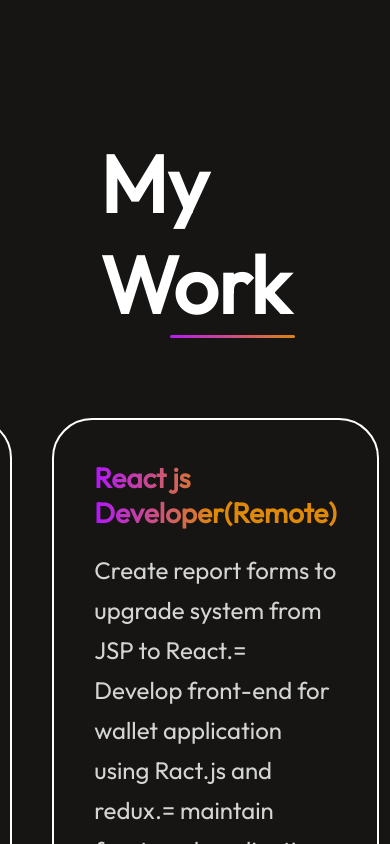
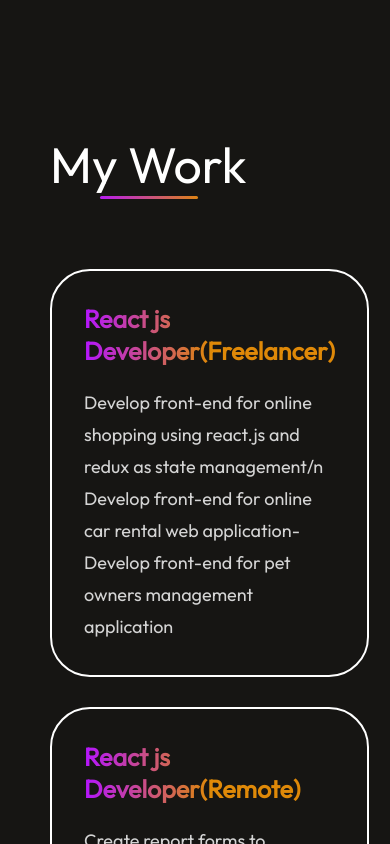
Before and after one commit to RoyaRastegar/my-portfolio-react, a React (Vite) app: page / in a window 390 px wide. Shown: the part 3380-4224 px from the top of the page. Built offline with nearby package versions, Linux system fonts and the light colour scheme.

Commit message:
mywork responsive

```diff
--- a/src/components/Work/MyWork.css
+++ b/src/components/Work/MyWork.css
@@ -67,9 +67,9 @@
   border-radius: 50px;
   border: 2px solid white;
   padding: 20px 40px;
-  margin-bottom: 80px;
   font-size: 18px;
   font-weight: 400;
+  margin-bottom: 80px;
   transition: 0.6s;
   cursor: pointer;
 }
@@ -77,3 +77,49 @@
   gap: 30px;
   transition: 0.6s;
 }
+.myWork-show-icon {
+  font-size: 30px;
+}
+@media (max-width: 768px) {
+  .myWork {
+    align-items: start;
+    gap: 70px;
+    margin: 20px 50px;
+  }
+
+  .myWork-title h1 {
+    padding: 0;
+    font-size: 50px;
+    font-weight: 400;
+  }
+  .myWork-title hr {
+    margin-left: 50px;
+  }
+  .myWork-format {
+    gap: 20px;
+    padding: 32px;
+  }
+  .myWork-format p {
+    font-size: 18px;
+    line-height: 32px;
+    max-width: 400px;
+  }
+  .myWork-format h2 {
+    font-size: 25px;
+  }
+  .myWork-container {
+    grid-template-columns: 1fr;
+    gap: 30px;
+    margin-bottom: 5px;
+  }
+  .myWork-showMore {
+    padding: 10px 20px;
+    font-size: 13px;
+    margin-bottom: 70px;
+    margin-left: auto;
+    margin-right: auto;
+  }
+  .myWork-show-icon {
+    font-size: 20px;
+  }
+}
```
